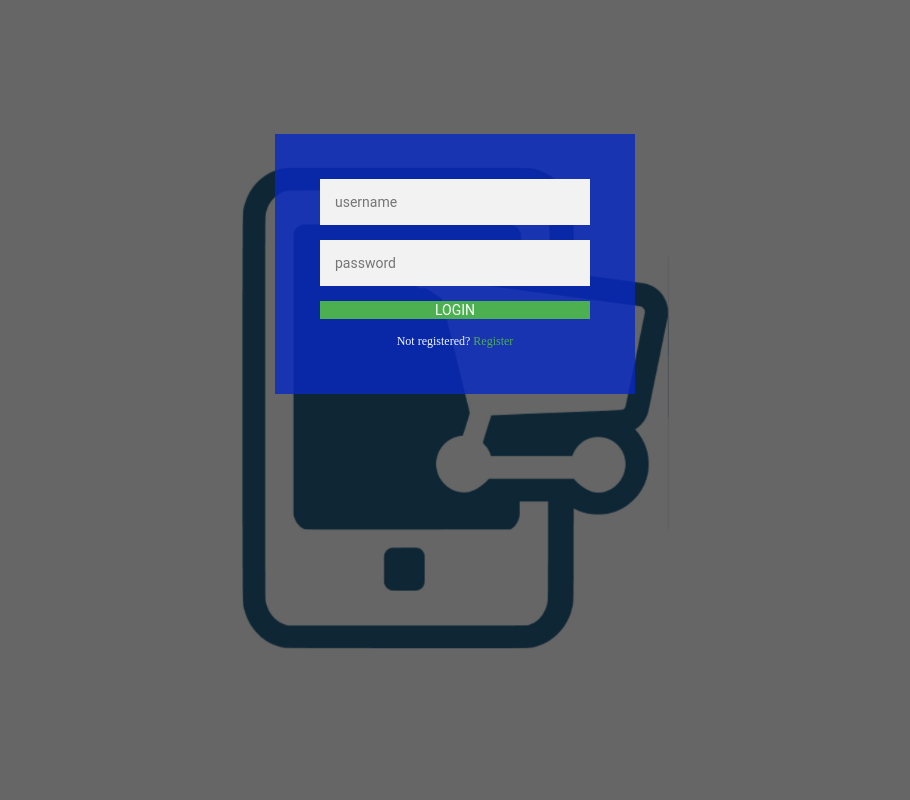
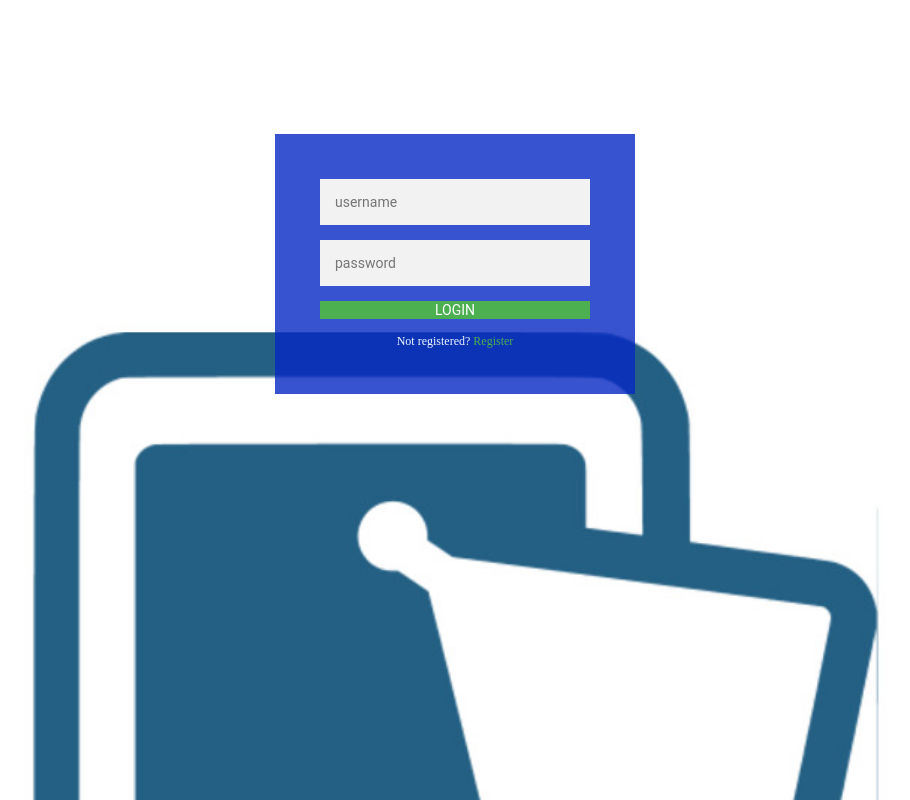
Before and after one commit to aliahnazamusa/loginandsignup, a plain HTML site: page index.html in a window 1280 px wide. Shown: the top 800 px of the page, without its empty margins (185-1095 px from the left). Drawn offline with nearby package versions, Linux system fonts and the light colour scheme.

Commit message:
Update style.css

```diff
--- a/style.css
+++ b/style.css
@@ -1,6 +1,6 @@
 body{
-	background-image: linear-gradient(rgba(0,0,0,0.6),rgba(0,0,0,0.6)), url(logo_size_icon.jpg);
-	height: 100vh;
+	background-image: url(logo_size_icon.jpg);
+	height: 200vh;
 	background-size: cover;
 	background-position: center;
 
```
